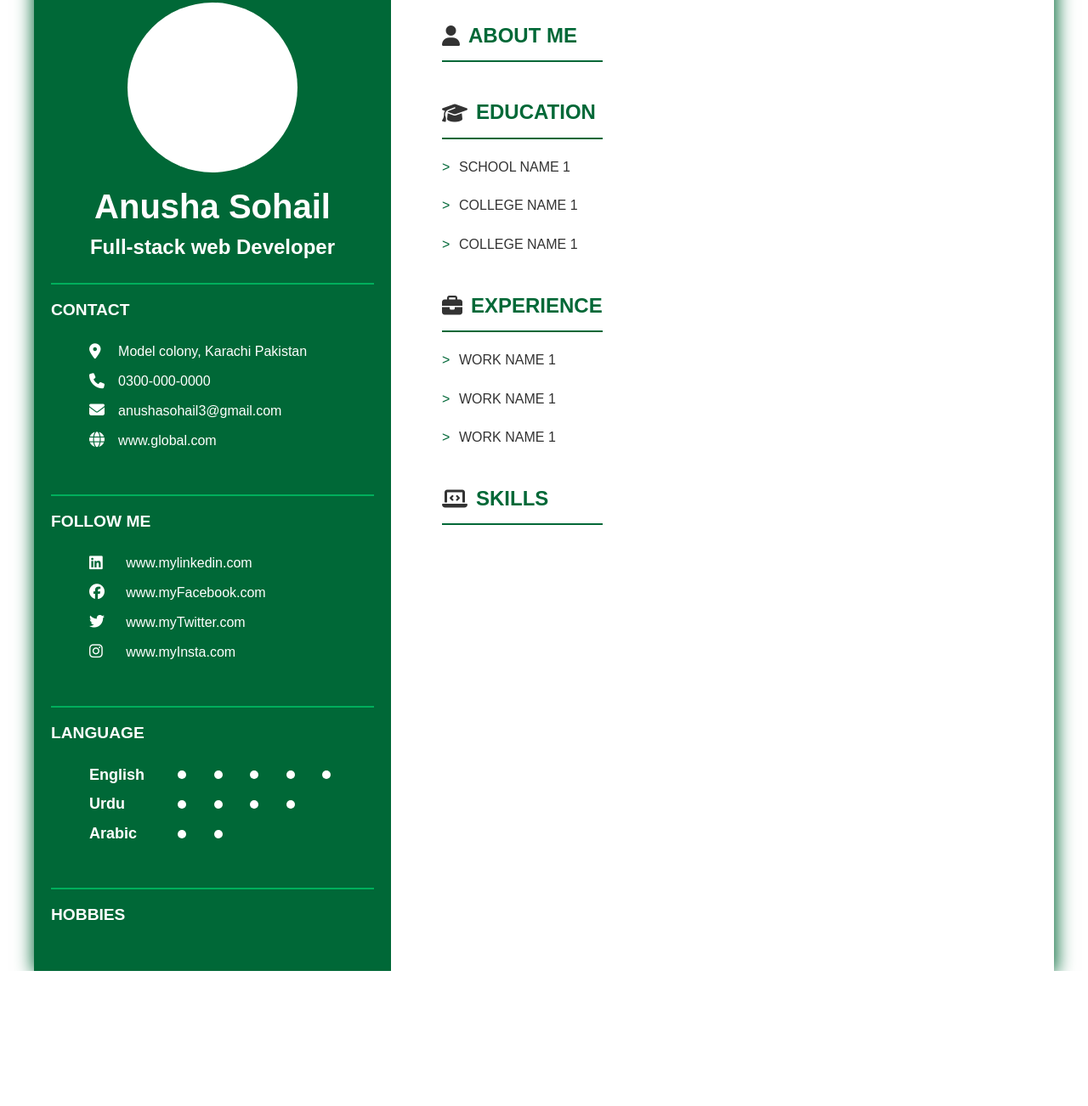
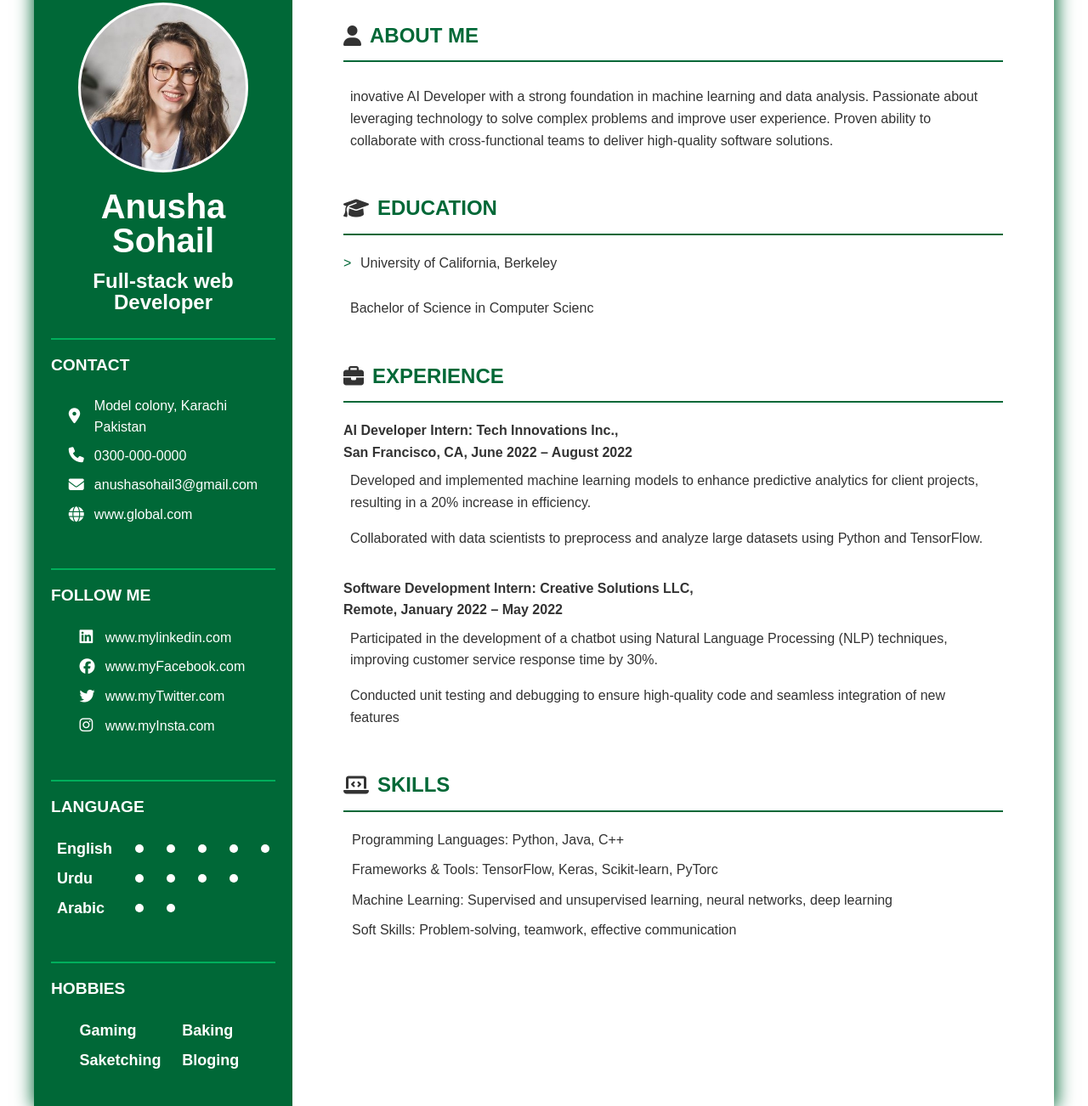
Before and after one commit to anusha-soh/resume-builder-m01, a plain HTML site: page index.html in a window 1280 px wide. Shown: the part 37-1339 px from the top of the page at 85% size. Before the commit the page ends 1180 px from the top, so only its background shows below. Drawn offline with Linux system fonts and the light colour scheme.

Commit message:
filed blank sections

```diff
--- a/index.html
+++ b/index.html
@@ -15,7 +15,7 @@
 
         <div class="sidebar">
             <div class="profile-img">
-                <!-- <img src="" alt=""> -->
+                <img src="/images/dp.jpg" alt="">
             </div>
 
             <div class="prof-name"><h1 class="person-name"> Anusha Sohail</h1>
@@ -104,6 +104,16 @@
 
             <div class="hobbies-section">
                 <h3 class="section-name">HOBBIES</h3>
+                <table>
+                    <tr>
+                        <th>Gaming</th>
+                        <th>Baking</th>
+                    </tr>
+                    <tr>
+                        <th>Saketching</th>
+                        <th>Bloging</th>
+                    </tr>
+                </table>
             </div>
         </div>
 
@@ -113,24 +123,39 @@
         <div class="main-container">
             <div class="content-section">
                 <h2 class="main-section-name"><i class="fas fa-user"></i>ABOUT ME</h2>
+                <p>inovative AI Developer with a strong foundation in machine learning and data analysis. Passionate about leveraging technology to solve complex problems and improve user experience. Proven ability to collaborate with cross-functional teams to deliver high-quality software solutions.</p>
             </div>
 
             <div class="content-section">
                 <h2 class="main-section-name"><i class="fas fa-graduation-cap"></i> EDUCATION</h2>
-                <div class="education-item">SCHOOL NAME 1</div>
-                <div class="education-item">COLLEGE NAME 1</div>
-                <div class="education-item">COLLEGE NAME 1</div>
+                <div class="education-item">University of California, Berkeley</div>
+                <p>Bachelor of Science in Computer Scienc</p>
             </div>
 
             <div class="content-section">
                 <h2 class="main-section-name"><i class="fas fa-briefcase"></i> EXPERIENCE</h2>
-                <div class="experience-item">WORK NAME 1</div>
-                <div class="experience-item">WORK NAME 1</div>
-                <div class="experience-item">WORK NAME 1</div>
+                <h4>AI Developer Intern: Tech Innovations Inc.,
+                    <br>San Francisco, CA,
+                    June 2022 – August 2022</h4>
+                <p> Developed and implemented machine learning models to enhance predictive analytics for client projects, resulting in a 20% increase in efficiency.</p>
+                <p>Collaborated with data scientists to preprocess and analyze large datasets using Python and TensorFlow.</p>
+                <br>
+
+                <h4>Software Development Intern: Creative Solutions LLC,
+                    <br> Remote,
+                        January 2022 – May 2022 </h4>
+                <p>Participated in the development of a chatbot using Natural Language Processing (NLP) techniques, improving customer service response time by 30%.</p>
+                <p>Conducted unit testing and debugging to ensure high-quality code and seamless integration of new features</p>
             </div>
 
             <div class="content-section">
                 <h2 class="main-section-name"><i class="fas fa-laptop-code"></i> SKILLS</h2>
+                <ul>
+                    <li>Programming Languages: Python, Java, C++</li>
+                    <li>Frameworks & Tools: TensorFlow, Keras, Scikit-learn, PyTorc</li>
+                    <li>Machine Learning: Supervised and unsupervised learning, neural networks, deep learning</li>
+                    <li>Soft Skills: Problem-solving, teamwork, effective communication</li>
+                </ul>
             </div>
         </div>
       </main>
--- a/style.css
+++ b/style.css
@@ -20,6 +20,18 @@
 
         }
 
+        .profile-img {
+            border: 3px solid var(--light-color) ;
+            overflow: hidden;
+            border-radius: 50%;
+        }
+
+        .profile-img img {
+            width: 100%;
+            height: 100%;
+            object-fit: cover;
+        }
+
         .container {
             display: flex;
             max-width: 1200px;
@@ -28,7 +40,7 @@
         }
 
         .sidebar {
-            width: 35%;
+            width: 45%;
             height: 100%;
             background-color: var(--primary-color);
             padding: 20px;
@@ -73,8 +85,20 @@
             color: var(--text-color);
         }
 
+
+
         .main-container{
             padding: 5%;
+            color: var(--text-color);
+        }
+
+        .main-container p{
+            padding: 0.5rem;
+        }
+
+        .main-container li{
+            margin: 10px;
+
         }
 
         .profile-img {
@@ -180,7 +204,7 @@
 
             .sidebar {
                 width: 100%;
-                padding: 0 25px;
+                padding: 40px 25px;
 
             }
 
```
Also changed, not shown: images/dp.jpg (added).
